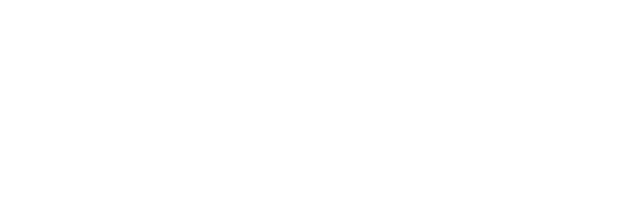
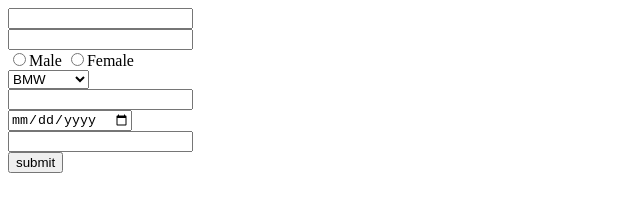
Before and after one commit to acciojob/car-insurance-form-ritikasatpute, a website: page main.html in a window 1280 px wide. Shown: the whole page, without its empty margins (0-640 px from the left). Drawn offline with Linux system fonts and the light colour scheme.

Commit message:
created a submission

```diff
--- a/main.html
+++ b/main.html
@@ -10,6 +10,37 @@
 	<!-- the entire body must be written by student -->
     <script type="text/javascript" src="./script.js">
 </script>
+	<form method="post">
+		<label for="name"></label>
+		<label for="email"></label>
+		<label for="cars"></label>
+		<label for="carage"></label>
+		<label for="dop"></label>
+		<label for="password"></label>
+
+
+		<input type="name" id="name" required>
+		<br>
+		<input type="email" id="email" required>
+		<br>
+		<input required name="gender" type="radio" required>Male</input>
+		<input required name="gender" type="radio" required>Female</input>
+		<br>
+		<select id=cars>
+			<option>BMW</option>
+			<option>Audi</option>
+			<option>Mercedez</option>
+		</select>
+		<br>
+		<input type=number id=carage required></input>
+		<br>
+		<input type="date" id=dop required></input>
+		<br>
+		<input type="password" id=password required></input>
+		<br>
+
+		<button type="submit">submit</button>
+ 	</form>
 
 </body>
 
```
